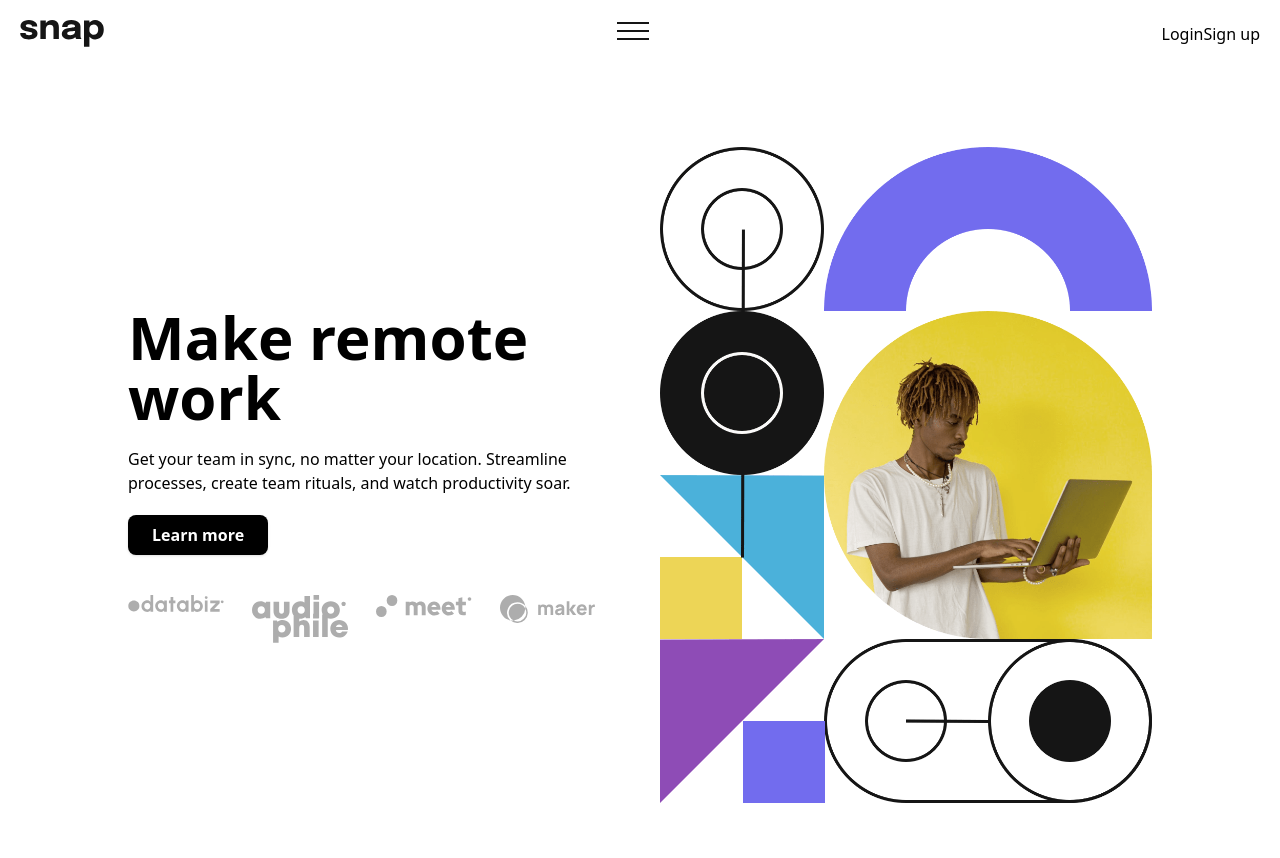
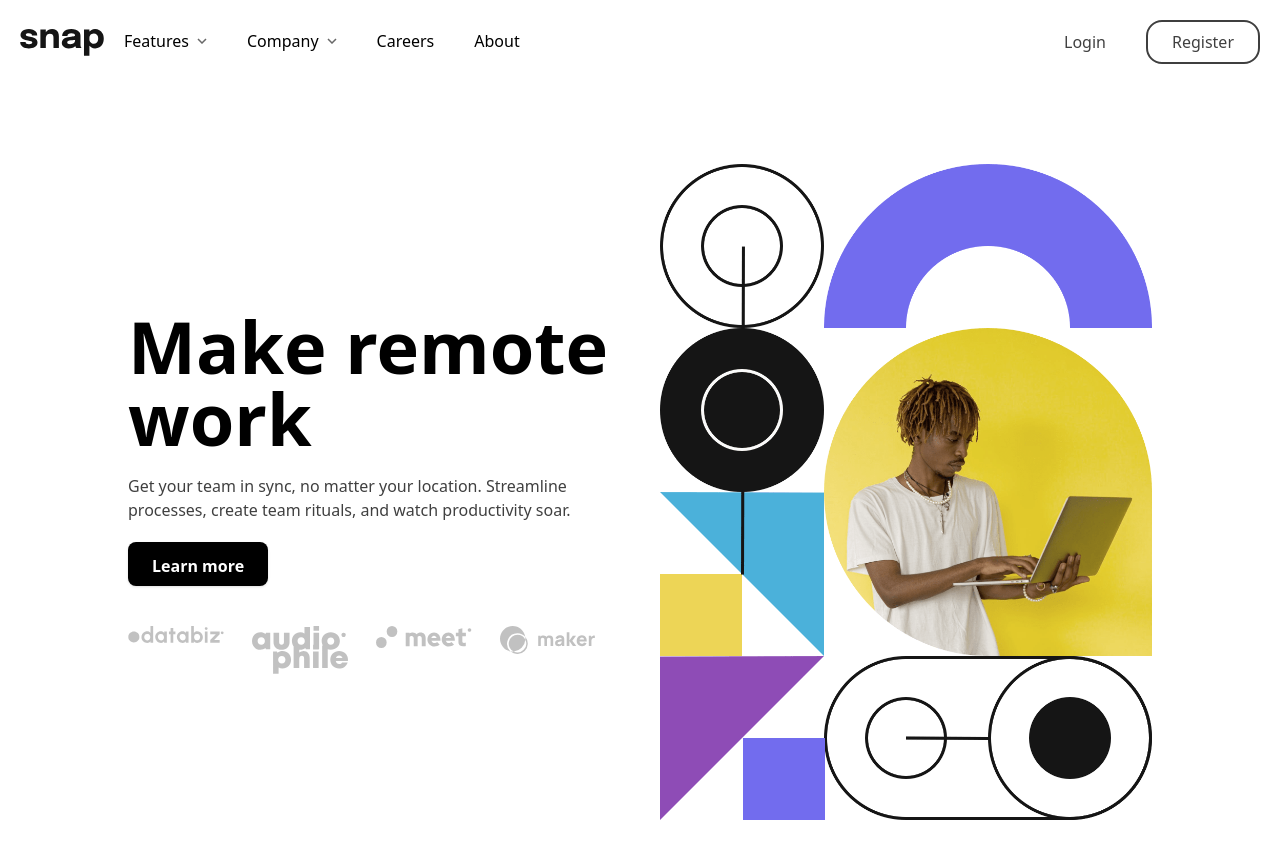
Before and after one commit to astarta16/into-section-with-dropdown-react-tailwind, a React (Vite) app: page / in a window 1280 px wide. Shown: the top 858 px of the page. Built offline with nearby package versions, Linux system fonts and the light colour scheme.

Commit message:
finish project

```diff
--- a/src/App.jsx
+++ b/src/App.jsx
@@ -1,4 +1,3 @@
-import './index.css';
 import mobile from "./images/image-hero-mobile.png"
 import desktop from "./images/image-hero-desktop.png"
 import audiophile from "./images/client-audiophile.svg"
@@ -7,89 +6,130 @@ import maker from "./images/client-maker.svg"
 import meet from "./images/client-meet.svg"
 import logo from "./images/logo.svg"
 import chevronDown from "./images/icon-arrow-down.svg"
+import chevronUp from "./images/icon-arrow-up.svg"
 import menuOpen from "./images/icon-menu.svg"
 import closeMenu from "./images/icon-close-menu.svg"
 import todolist from "./images/icon-todo.svg"
 import calendar from "./images/icon-calendar.svg"
 import reminders from "./images/icon-reminders.svg"
 import planning from "./images/icon-planning.svg"
+import { useState } from 'react';
 
 
 function App() {
+  const [openFeatures, setOpenFeatures] = useState(false)
+  const [openCompany, setOpenCompany] = useState(false)
+
   const handleOpenMenu = () => {
     const navbar = document.querySelector(".navbar")
     const menuButton = document.querySelector(".menu-button")
+
     navbar.classList.toggle("open")
 
-    if(navbar.classList.contains("open")) {
+    if (navbar.classList.contains("open")) {
       menuButton.src = closeMenu
     } else {
       menuButton.src = menuOpen
     }
   }
 
-
-
-
   return (
     <>
       <header className="p-5 flex items-center justify-between">
-  <div>
-    <img src={logo} alt="" />
+        <div className="lg:flex lg:items-start lg:justify-start">
+          <img src={logo} alt="" className="lg:mr-5" />
           <nav className="navbar">
             <div>
-      <button> Features  <img src = {chevronDown} /></button>
+              <button
+                onClick={() => setOpenFeatures(!openFeatures)}
+                className="flex items-center justify-start"
+              >
+                Features{" "}
+                {openFeatures ? (
+                  <img src={chevronUp} alt="" className="ml-2" />
+                ) : (
+                  <img src={chevronDown} alt="" className="ml-2" />
+                )}
+              </button>
+              {openFeatures && (
+                <ul className="mt-2 ml-3 lg:ml-0 lg:p-3 lg:shadow">
+                  <li className="flex items-center justify-start text-sm mb-2">
+                    <img src={todolist} alt="" className="mr-2" /> Todo List
+                  </li>
+                  <li className="flex items-center justify-start text-sm mb-2">
+                    <img src={calendar} alt="" className="mr-2" /> Calendar
+                  </li>
+                  <li className="flex items-center justify-start text-sm mb-2">
+                    <img src={reminders} alt="" className="mr-2" /> Reminders
+                  </li>
+                  <li className="flex items-center justify-start text-sm mb-2">
+                    <img src={planning} alt="" className="mr-2" /> Planning
+                  </li>
+                </ul>
+              )}
             </div>
 
-    <ul className="mt-2">
+            <div>
+              <button
+                onClick={() => setOpenCompany(!openCompany)}
+                className="flex items-center justify-start"
+              >
+                Company{" "}
+                {openCompany ? (
+                  <img src={chevronUp} alt="" className="ml-2" />
+                ) : (
+                  <img src={chevronDown} alt="" className="ml-2" />
+                )}
+              </button>
+              {openCompany && (
+                <ul className="mt-2 ml-3 lg:ml-0 lg:p-3 lg:shadow">
                   <li className="flex items-center justify-start text-sm mb-2">
-        <img src={todolist} className="mr-2" /> Todo List
+                    History
                   </li>
                   <li className="flex items-center justify-start text-sm mb-2">
-      <img src={calendar} className="mr-2" /> Calendar
+                    Our Team
                   </li>
                   <li className="flex items-center justify-start text-sm mb-2">
-      <img src={reminders} className="mr-2" /> Reminders
-      </li>
-      <li className="flex items-center justify-start text-sm mb-2">
-      <img src={planning}  className="mr-2" /> Planning
+                    Blog
                   </li>
                 </ul>
-
+              )}
+            </div>
+            <div className="mb-2 lg:mb-0">
+              <button>Careers</button>
+            </div>
             <div>
-      <button>
-        Company <img src = {chevronDown} />
-        </button>
-        <ul className="mt-2">
-      <li className="flex items-center justify-start text-sm mb-2">History</li>
-      <li className="flex items-center justify-start text-sm mb-2">Our Team</li>
-      <li className="flex items-center justify-start text-sm mb-2">Blog</li>
-    </ul>
-
+              <button>About</button>
             </div>
-    <div><button>Careers</button></div>
-    <div><button>About</button></div>
           </nav>
         </div>
 
-  <div>
+        <div className="lg:hidden">
           <button onClick={handleOpenMenu}>
-      <img  src={menuOpen} className="menu-button"/>
+            <img src={menuOpen} alt="" className="menu-button" />
           </button>
         </div>
 
         <div className="hidden lg:block">
-  <button>Login</button>
-  <button>Sign up</button>
+          <button className="mr-10 opacity-75">Login</button>
+          <button className="border-2 border-black opacity-75 px-6 py-2 rounded-2xl">
+            Register
+          </button>
         </div>
       </header>
 
-
-<section className="flex  flex-col-reverse py-20 md:grid  md:gap-10 md:grid-cols-2 md:place-items-center max-w-4xl lg:max-w-5xl md:mx-auto">
+      <section className="flex flex-col-reverse py-20 md:grid md:gap-10 md:grid-cols-2 md:place-items-center max-w-4xl lg:max-w-5xl md:mx-auto">
         <article className="text-center md:text-left px-5 xl:px-0 mt-10 md:mt-0">
-    <h1 className="font-bold text-4xl lg:text-6xl mb-5">Make remote work</h1>
-    <p className="mb-5">Get your team in sync, no matter your location. Streamline processes, create team rituals, and watch productivity soar.</p>
-    <button className="bg-black shadow text-white rounded-lg font-bold hover:opacity-75 transition-all duration-150 pt-2 pb-2 px-6 cursor-pointer">Learn more</button>
+          <h1 className="font-bold text-4xl lg:text-6xl xl:text-7xl mb-5">
+            Make remote work
+          </h1>
+          <p className="mb-5">
+            Get your team in sync, no matter your location. Streamline
+            processes, create team rituals, and watch productivity soar.
+          </p>
+          <button className="bg-black rounded-lg shadow text-white font-bold hover:opacity-75 transition-all duration-150 pt-3 pb-2 px-6 cursor-pointer">
+            Learn more
+          </button>
 
           <ul className="grid grid-cols-4 gap-1 mt-10 place-items-center md:place-items-start">
             <li>
@@ -105,18 +145,17 @@ function App() {
               <img src={maker} alt="" className="w-16 md:w-24" />
             </li>
           </ul>
-
         </article>
 
         <article>
           <picture>
-      <source media="(min-width:768px)" srcSet={desktop}/>
-      <img src={mobile} alt="main image" className="w-full" />
+            <source media="(min-width: 768px)" srcSet={desktop} />
+            <img src={mobile} alt="" className="w-full" />
           </picture>
         </article>
       </section>
     </>
-  );
+  )
 }
 
 export default App
--- a/src/index.css
+++ b/src/index.css
@@ -25,20 +25,63 @@ img {
 ul {
     list-style-type: none;
 }
+p,
+li {
+  @apply opacity-75;
+}
 
 .navbar {
   position: absolute;
-    top:-100%;
+  top: -100%;
   right: 0;
   bottom: 0;
   width: 50%;
   padding: 1rem;
-    transition:all 0.3 ease-in-out;
+  transition: all 0.3s ease-in-out;
   z-index: -1;
 }
 
 .navbar.open {
   background-color: #fff;
-    top:5rem;
+  top: 5rem;
   z-index: 99;
 }
+
+.attribution {
+  font-size: 12px;
+  text-align: center;
+  margin-bottom: 1rem;
+}
+
+.attribution a {
+  color: hsl(228, 45%, 44%);
+}
+
+@media (min-width: 1024px) {
+  .navbar {
+    position: relative;
+    top: 0;
+    left: 0;
+    display: flex;
+    align-items: flex-start;
+    justify-content: flex-start;
+
+    width: auto;
+    padding: 0;
+    z-index: auto;
+  }
+
+  .navbar.open {
+    top: 0;
+    background-color: transparent;
+    z-index: auto;
+  }
+
+  .navbar div {
+    @apply mr-10;
+  }
+
+  .navbar div ul {
+    position: absolute;
+  }
+}
```
Lines whose indentation alone changed are shown as unchanged.
